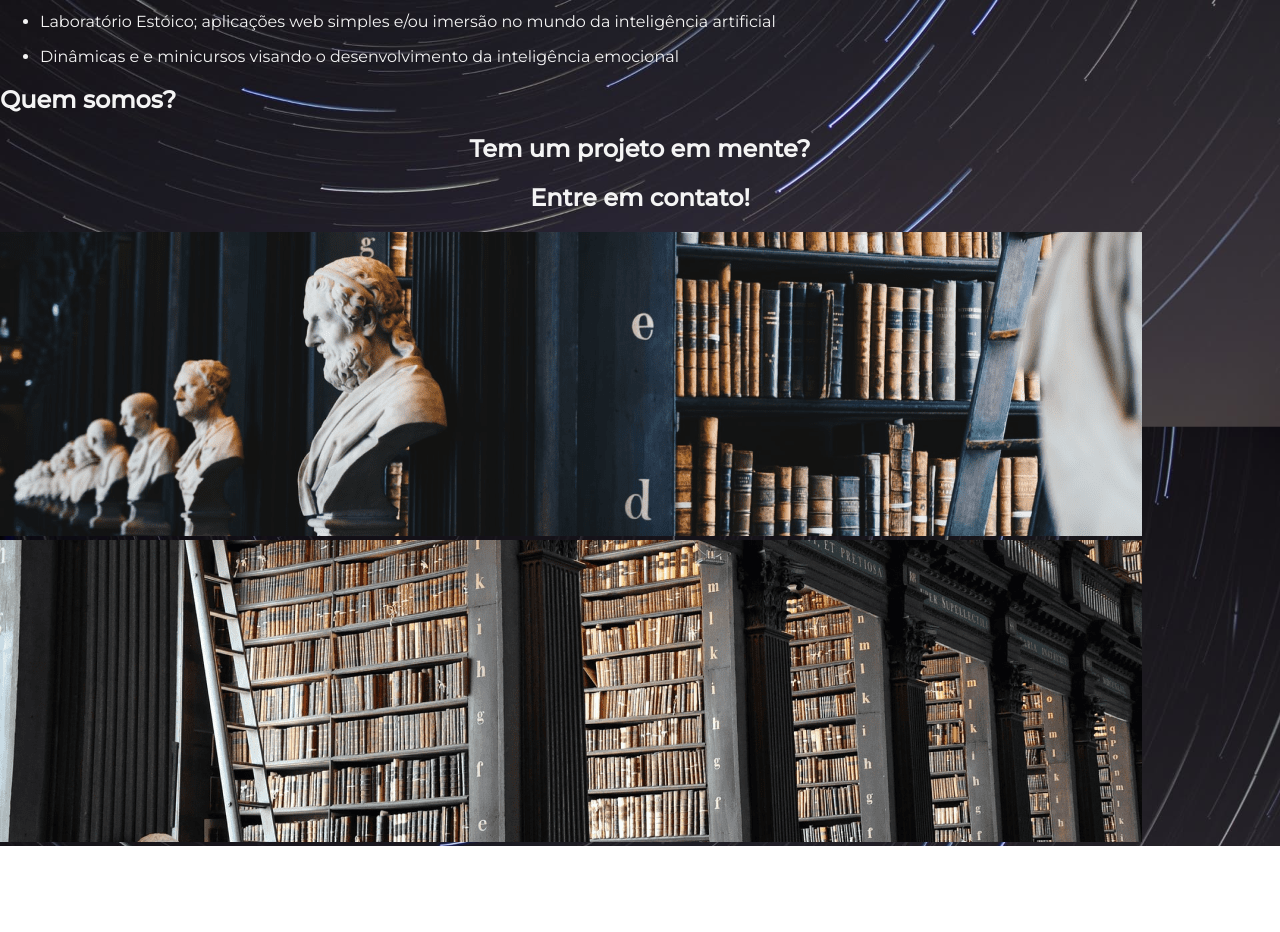
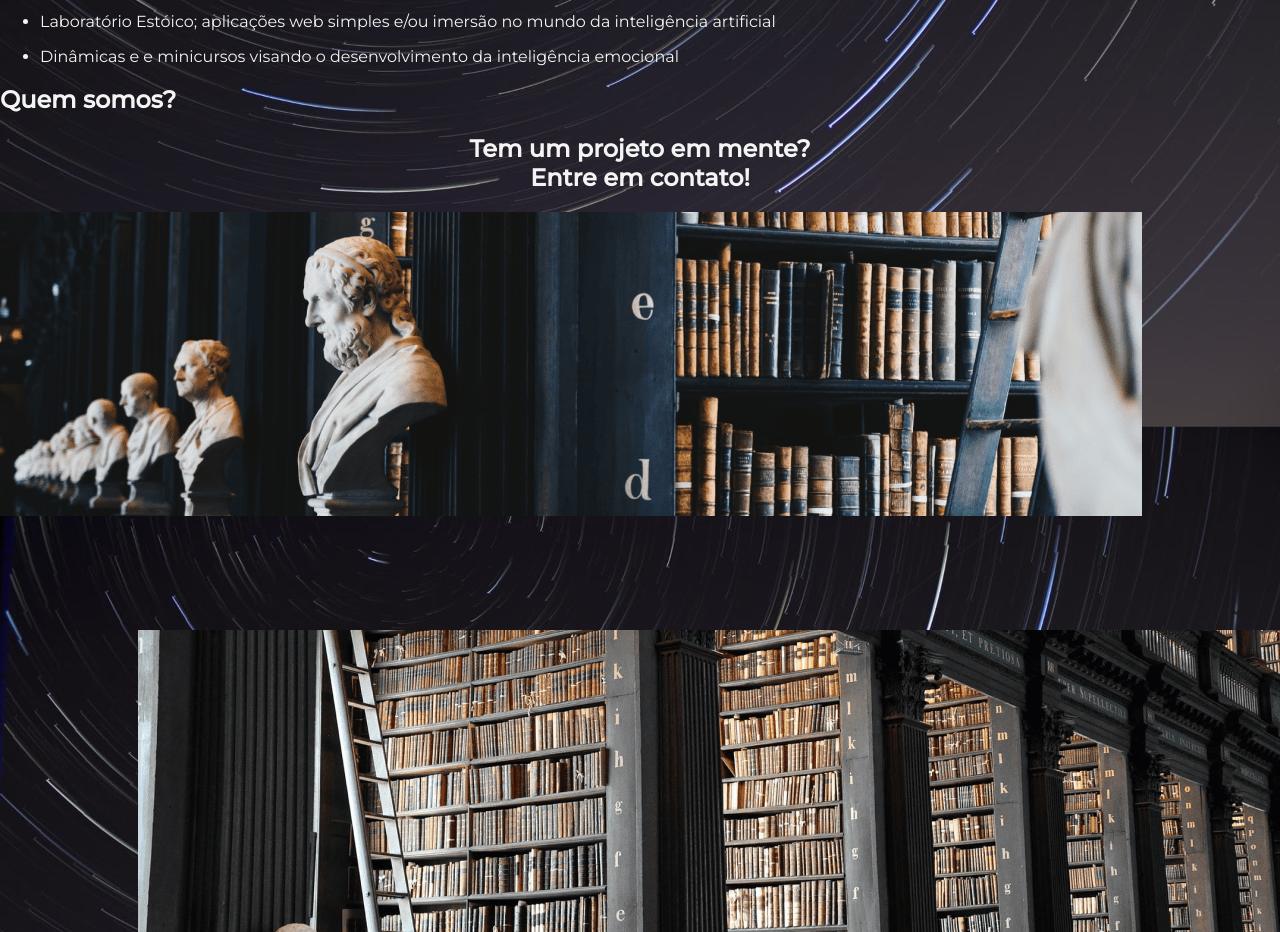
Before and after one commit to jonathanmagliano/filosofia-estoica-vapo, a React (Create React App) app: page / in a window 1280 px wide. Shown: the part 1280-2212 px from the top of the page. Before the commit the page ends 2126 px from the top, so only its background shows below. Built offline with nearby package versions, Linux system fonts and the light colour scheme.

Commit message:
Update SecContato.js

```diff
--- a/src/SecContato.js
+++ b/src/SecContato.js
@@ -1,27 +1,26 @@
 import "./secContato.scss";
 import contact1 from "./assets/contato-1.png";
 import contact2 from "./assets/contato-2.png";
+
 const SecContato = () => {
   return (
     <section class="container">
       {
       <div class="teste">
-      <h1>Tem um projeto em mente?</h1>
-          <h1>Entre em contato!</h1>
+     <h1>Tem um <span class="texto-colorido">projeto</span> em mente?<br></br>
+          Entre em <span class="texto-colorido">contato!</span>
+     </h1>
       </div>
       }
-      {/* Icones */}
+
       {
         <div>
-          <img id="img1"src={contact1} />
+          <img align="left" id="img1" src={contact1} />
+          <br /> <br /><br /><br /><br /><br /><br /><br /><br /><br /><br /><br /><br /><br /><br /><br /><br /><br /><br /><br /><br /><br />
+          <img align="right" id="img2" src={contact2} />
+        </div>
+      }
 
-          <img id="img2" src={contact2} />
-
-
-
-        </div>
-
-      }
     </section>
   );
 };
```
